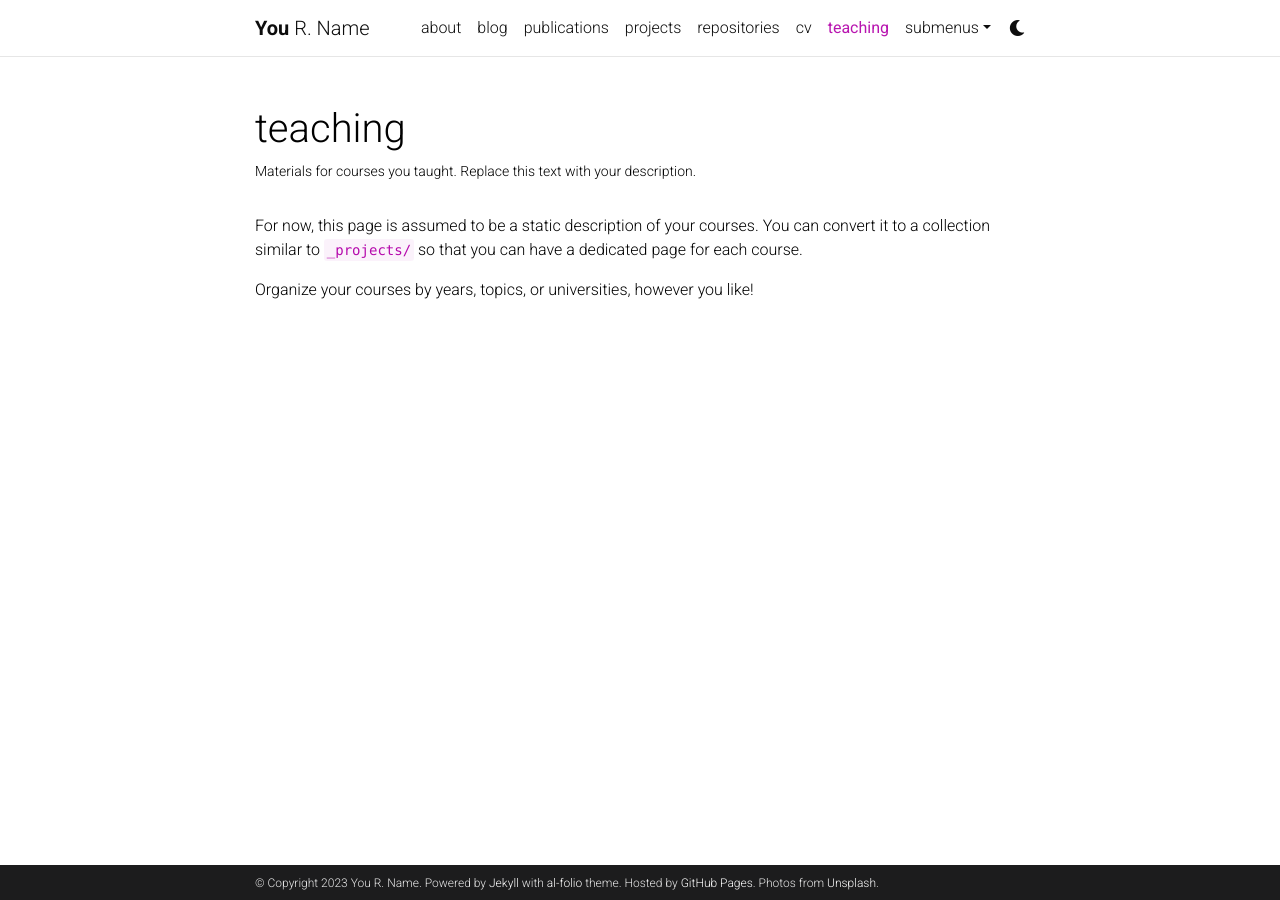
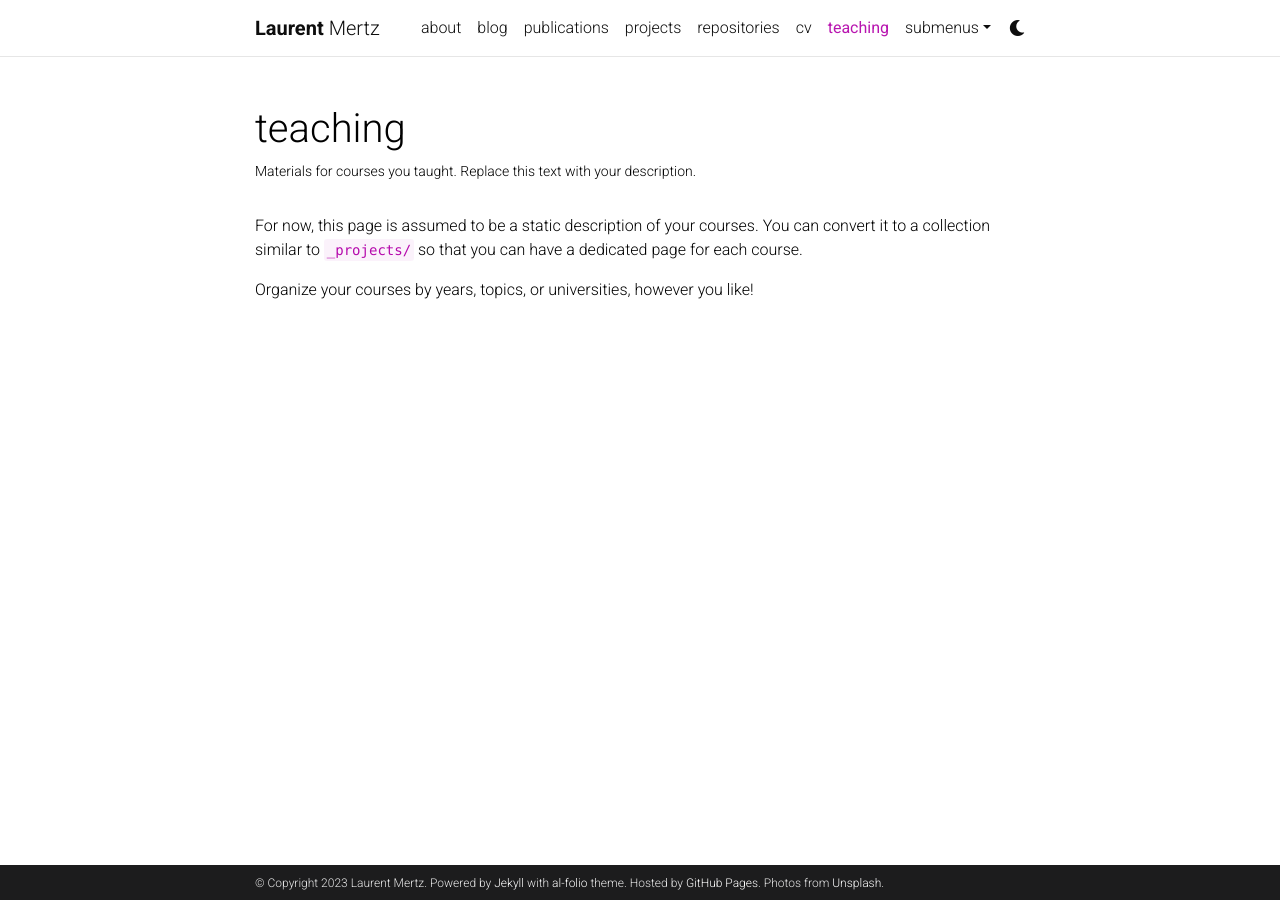
Before and after one commit to laurent-mertz/laurentmertz.github.io, a Jekyll site: the page built from _pages/teaching.md, in a window 1280 px wide. Built offline with Jekyll 4.4.1, drawn with Linux system fonts in a browser that asks for light colours; nearby versions of some CDN libraries; library files that are not in the unit come from our copies; comment, search, counter and statistics services are not loaded; a style sheet for code colours, icons or effects is not loaded.

Commit message:
Update _config.yml

```diff
--- a/_config.yml
+++ b/_config.yml
@@ -3,10 +3,10 @@
 # -----------------------------------------------------------------------------
 
 title: blank # the website title (if blank, full name will be used instead)
-first_name: You
-middle_name: R.
-last_name: Name
-email: you@example.com
+first_name: Laurent
+middle_name:
+last_name: Mertz
+email: lmertz@cityu.edu.hk
 description: > # the ">" symbol means to ignore newlines until "footer_text:"
   A simple, whitespace theme for academics. Based on [*folio](https://github.com/bogoli/-folio) design.
 footer_text: >
```
